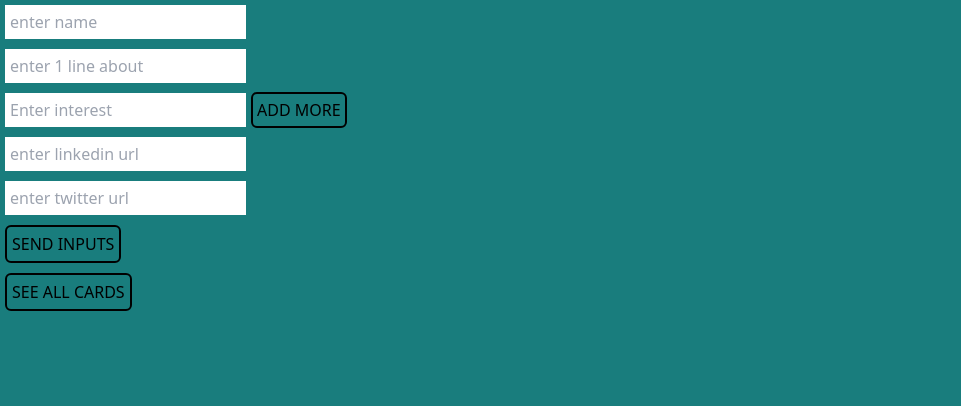
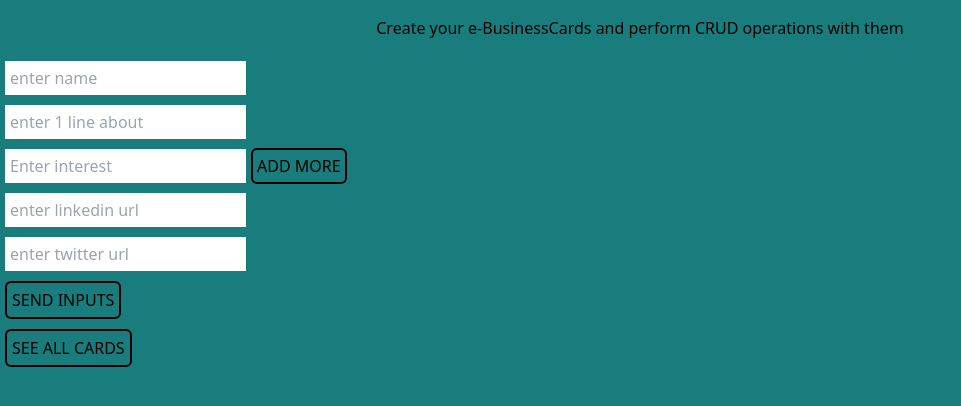
Before and after one commit to anujsolania/e-BusinessCard, a React (Vite) app in the folder frontend/: page / in a window 1280 px wide. Shown: the top 406 px of the page, without its empty margins (0-961 px from the left). Built offline with nearby package versions, Linux system fonts and the light colour scheme.

Commit message:
added vercel.json

```diff
--- a/frontend/src/components/Cardinput.jsx
+++ b/frontend/src/components/Cardinput.jsx
@@ -22,6 +22,9 @@ function Cardinput({props}) {
 
     return (
         <div >
+          <h1 className="flex justify-center m-2 p-2" >
+            Create your e-BusinessCards and perform CRUD operations with them
+          </h1>
          <input value={name} onChange={
            e => setname(e.target.value)
           } type='text' placeholder='enter name' style={{margin:"5px", padding: "5px"}} ></input>  <br></br>
```
Also changed, not shown: 1 other file (tests, documents, lock files or other folders).
